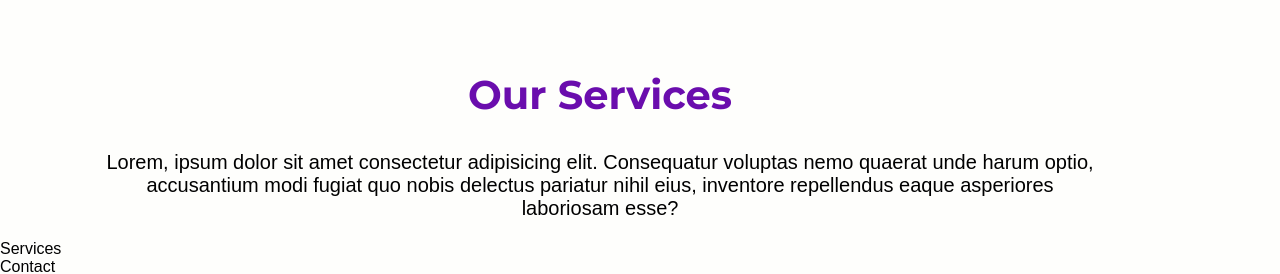
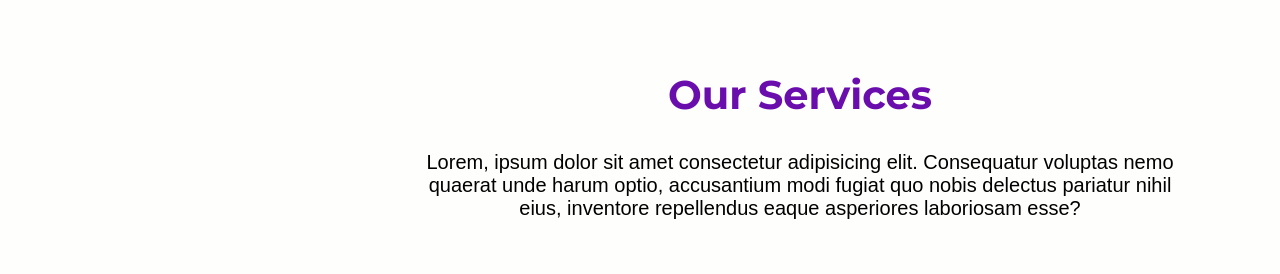
Before and after one commit to Jiwemoyo/OvenCode, a React (Vite) app: page / in a window 1280 px wide. Shown: the part 546-820 px from the top of the page. Built offline with nearby package versions, Linux system fonts and the light colour scheme; a web font is replaced by a local one.

Commit message:
algunas was

```diff
--- a/src/assets/styles/main.css
+++ b/src/assets/styles/main.css
@@ -106,7 +106,7 @@
   padding: 20px 100px;
 }
 
-#about{
+.about{
   display: flex;
   align-items: center;
   justify-content: center;
@@ -114,7 +114,7 @@
   margin-bottom: 100px;
 }
 
-#about i{
+.about i{
   font-size: 200px;
   color: #6A0DAD;
 }
```
